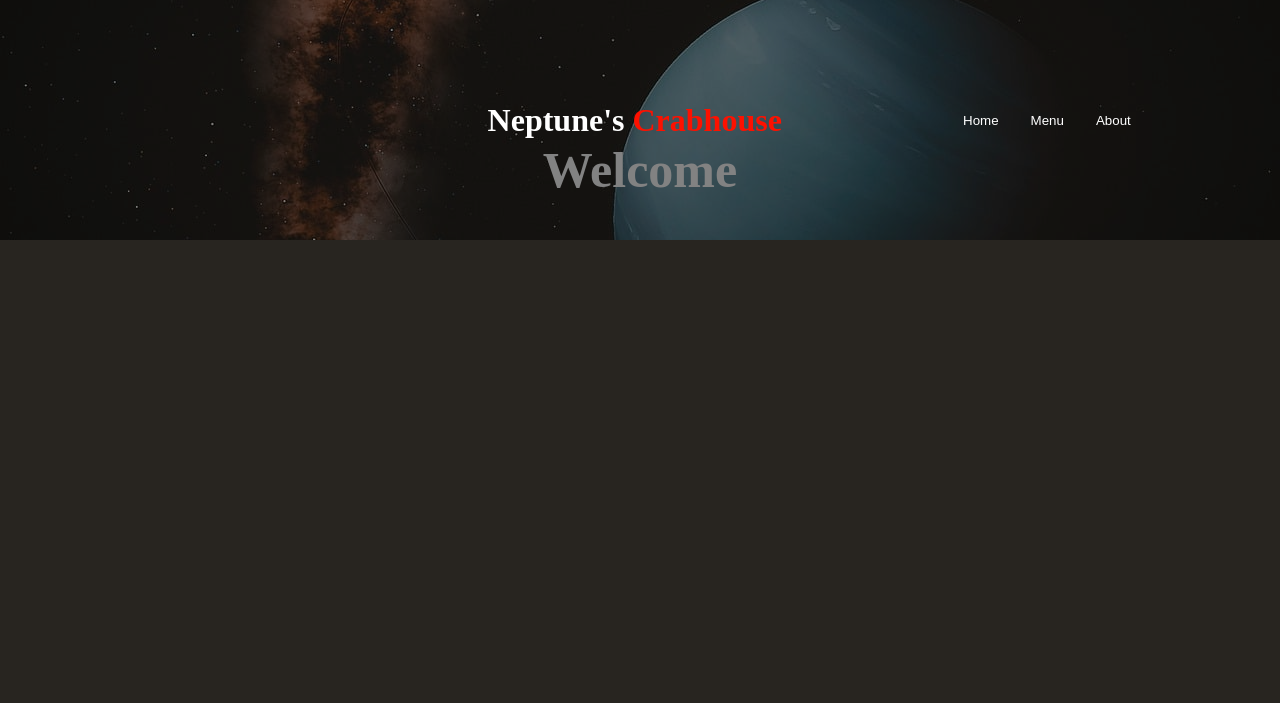
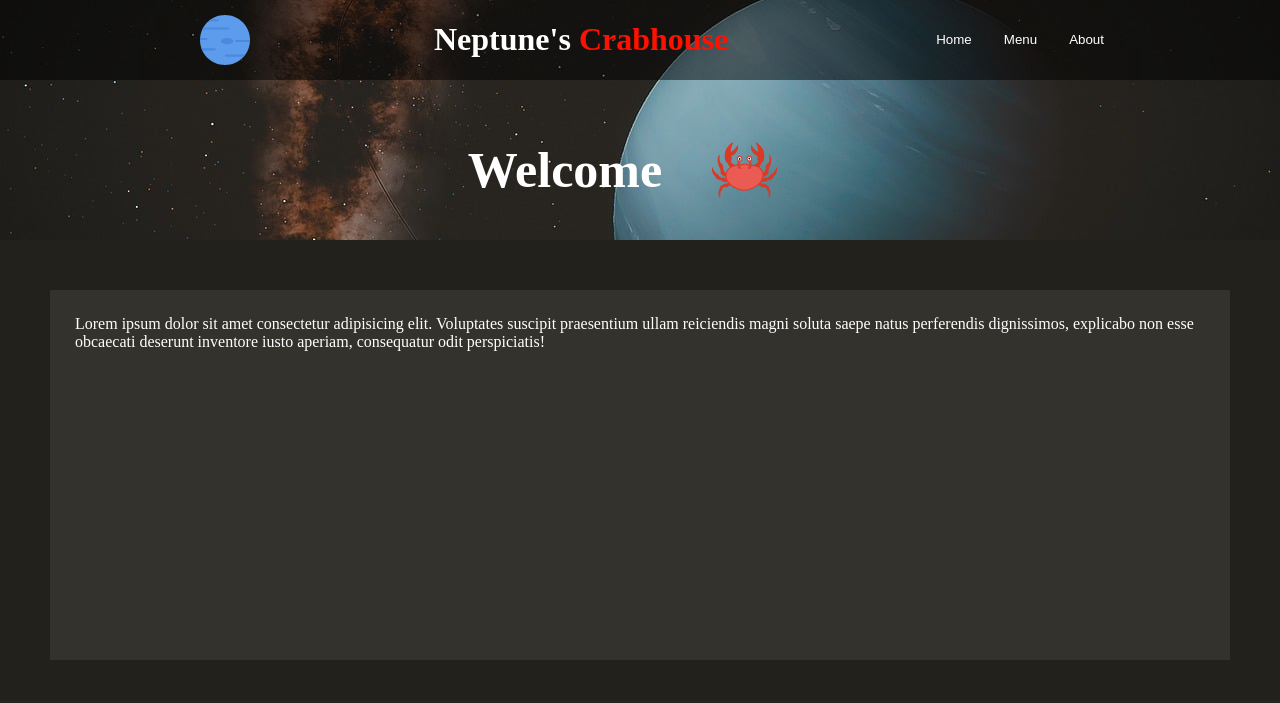
Before and after one commit to michaellucas1/Project-Restaurant-Page, a website built with webpack: page src/template.html in a window 1280 px wide. Built offline with nearby package versions, Linux system fonts and the light colour scheme.

Commit message:
refactor html tags

```diff
--- a/src/template.html
+++ b/src/template.html
@@ -7,8 +7,7 @@
 </head>
 <body>
     <header>
-        <div class="restaurant-icon"></div>
-        <div class="wrapper"></div>
+        <div class="restaurant-icon icon"></div>
             <h1>Neptune's <span>Crabhouse</span></h1>
         </div>
         <nav>
@@ -17,9 +16,13 @@
             <button>About</button>
         </nav>
     </header>
+
+    <div class="wrapper">
+        <h2>Welcome <span class="crab-icon icon"></span> </h2>
+    </div>
     <div id="content">
-        <div class="wrapper">
-            <h2>Welcome</h2>
+        <div class="intro">
+            <div class="message">Lorem ipsum dolor sit amet consectetur adipisicing elit. Voluptates suscipit praesentium ullam reiciendis magni soluta saepe natus perferendis dignissimos, explicabo non esse obcaecati deserunt inventore iusto aperiam, consequatur odit perspiciatis!</div>
         </div>
     </div>
 </body>
```
